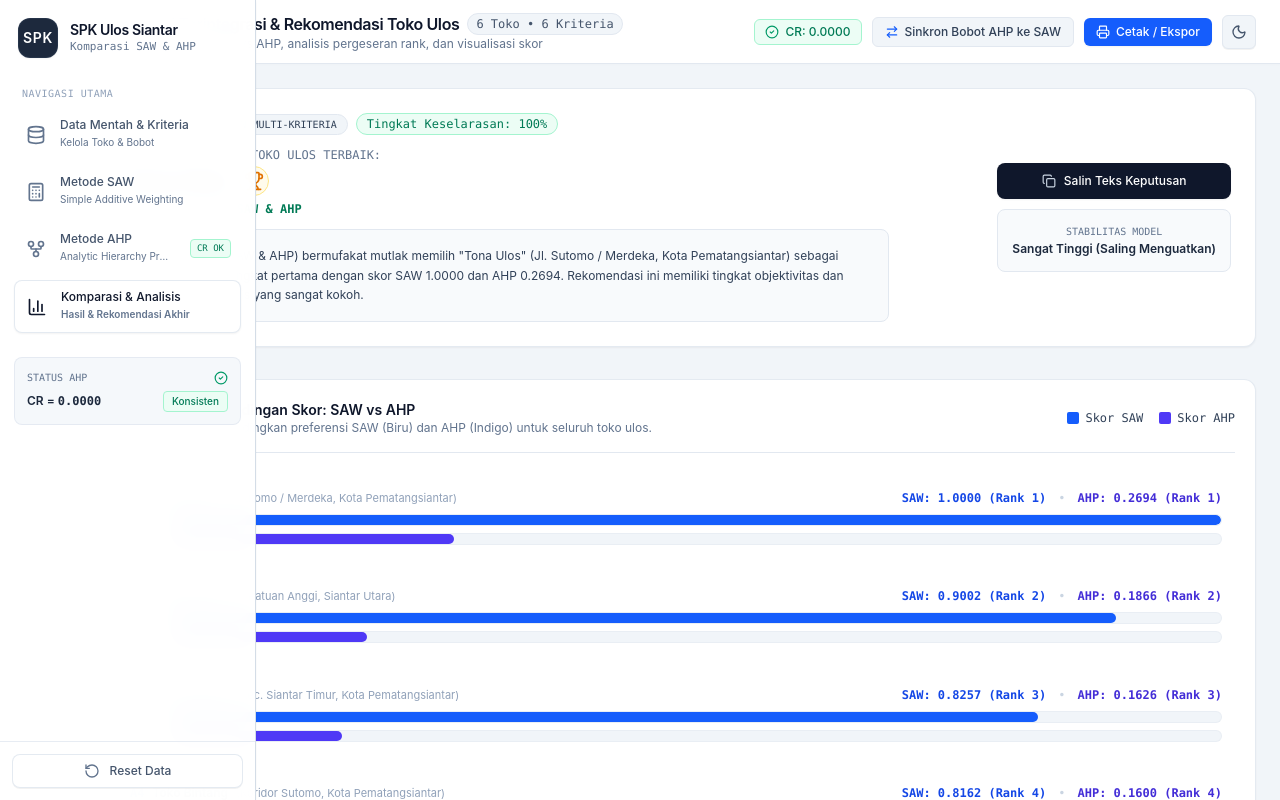
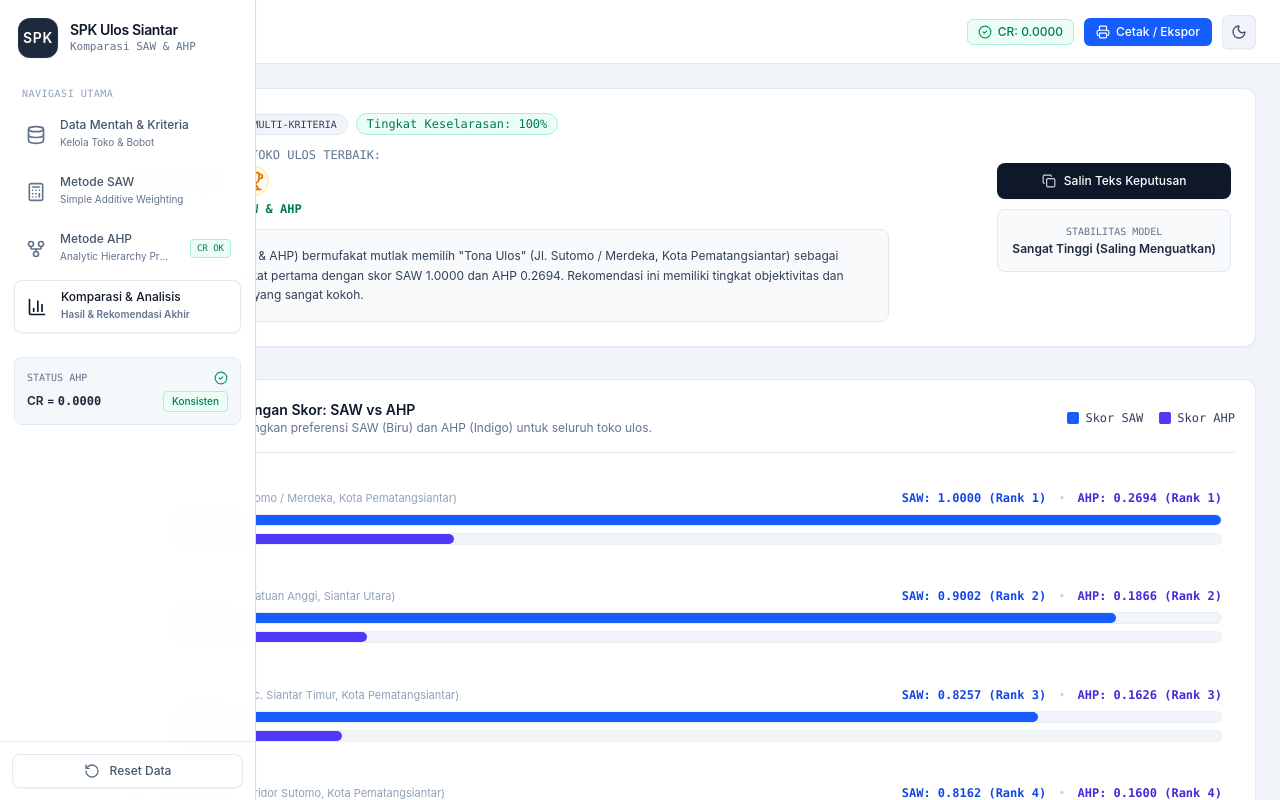
Before and after one commit to vinxputra-droid/Ssitem-Pendukung-Keputusan, a React (Vite) app: page / in a window 1280 px wide. Built offline with nearby package versions, Linux system fonts and the light colour scheme.

Commit message:
refactor(ahp): remove redundant weight sync and update UI
Removed the feature to apply AHP weights to SAW as it was non-functional for the intended integration. Added localized consistency display for alternative matrices in the AHP tab to improve transparency in multi-criteria evaluation.

```diff
--- a/src/App.tsx
+++ b/src/App.tsx
@@ -246,19 +246,6 @@ export default function App() {
     localStorage.removeItem('spk_ulos_alt_matrices_v2');
   };
 
-  // Sync AHP eigenvector weights to SAW weights
-  const handleApplyAhpWeightsToSaw = () => {
-    setCriteria((prev) =>
-      prev.map((c) => {
-        const ahpWeight = ahpResult.weights[c.id];
-        return {
-          ...c,
-          weight: ahpWeight !== undefined ? ahpWeight : c.weight,
-        };
-      })
-    );
-  };
-
   // Full reset back to default
   const handleResetAllData = () => {
     if (window.confirm('Kembalikan seluruh data alternatif dan kriteria ke preset asli Sumatera Utara?')) {
@@ -294,7 +281,6 @@ export default function App() {
           isDarkMode={isDarkMode}
           onToggleDarkMode={() => setIsDarkMode((prev) => !prev)}
           onOpenExport={() => setIsExportOpen(true)}
-          onApplyAhpWeightsToSaw={handleApplyAhpWeightsToSaw}
         />
 
         {/* Scrollable Dashboard View */}
--- a/src/components/Header.tsx
+++ b/src/components/Header.tsx
@@ -1,7 +1,6 @@
 import React from 'react';
 import {
   Printer,
-  ArrowRightLeft,
   CheckCircle2,
   AlertTriangle,
   Sun,
@@ -18,59 +17,17 @@ interface HeaderProps {
   isDarkMode: boolean;
   onToggleDarkMode: () => void;
   onOpenExport: () => void;
-  onApplyAhpWeightsToSaw: () => void;
 }
 
 export const Header: React.FC<HeaderProps> = ({
-  activeTab,
-  alternativeCount,
-  criteriaCount,
   consistency,
   isDarkMode,
   onToggleDarkMode,
   onOpenExport,
-  onApplyAhpWeightsToSaw,
 }) => {
-  const getTabTitle = () => {
-    switch (activeTab) {
-      case 'data':
-        return {
-          title: 'Data Mentah & Kriteria Penilaian',
-          desc: 'Input nilai alternatif toko ulos dan tentukan kriteria serta bobot awal',
-        };
-      case 'saw':
-        return {
-          title: 'Analisis Metode SAW (Simple Additive Weighting)',
-          desc: 'Tahapan normalisasi matriks keputusan benefit/cost dan pembobotan linier',
-        };
-      case 'ahp':
-        return {
-          title: 'Analisis Metode AHP (Analytic Hierarchy Process)',
-          desc: 'Matriks perbandingan berpasangan Saaty (1-9), nilai eigen, dan rasio konsistensi',
-        };
-      case 'komparasi':
-        return {
-          title: 'Komparasi Terintegrasi & Rekomendasi Toko Ulos',
-          desc: 'Penyandingan hasil SAW vs AHP, analisis pergeseran rank, dan visualisasi skor',
-        };
-      default:
-        return { title: 'Dashboard SPK Ulos', desc: '' };
-    }
-  };
-
-  const { title, desc } = getTabTitle();
-
   return (
     <header className="h-16 border-b border-slate-200 dark:border-neutral-900 bg-white dark:bg-black px-6 flex items-center justify-between shrink-0 shadow-xs transition-colors duration-200">
-      <div className="flex flex-col">
-        <div className="flex items-center space-x-2">
-          <h2 className="text-base font-semibold text-slate-900 dark:text-white tracking-tight">{title}</h2>
-          <span className="text-xs px-2 py-0.5 rounded-full bg-slate-100 dark:bg-neutral-900 text-slate-600 dark:text-neutral-300 font-mono border border-slate-200 dark:border-neutral-800">
-            {alternativeCount} Toko • {criteriaCount} Kriteria
-          </span>
-        </div>
-        <p className="text-xs text-slate-500 dark:text-neutral-400 line-clamp-1">{desc}</p>
-      </div>
+      <div className="flex flex-col min-w-0" />
 
       <div className="flex items-center space-x-2.5">
         {/* AHP Status indicator badge */}
@@ -90,20 +47,10 @@ export const Header: React.FC<HeaderProps> = ({
           <span>CR: {consistency.cr.toFixed(4)}</span>
         </div>
 
-        {/* Sync AHP weights to SAW button */}
-        <button
-          onClick={onApplyAhpWeightsToSaw}
-          className="flex items-center space-x-1.5 px-3 py-1.5 rounded-md text-xs font-medium text-slate-700 dark:text-neutral-200 bg-slate-100 dark:bg-neutral-900 hover:bg-slate-200 dark:hover:bg-neutral-800 transition border border-slate-200 dark:border-neutral-800"
-          title="Terapkan bobot prioritas hasil perhitungan AHP langsung ke bobot SAW"
-        >
-          <ArrowRightLeft className="w-3.5 h-3.5 text-blue-600 dark:text-neutral-300" />
-          <span className="hidden sm:inline">Sinkron Bobot AHP ke SAW</span>
-        </button>
-
         {/* Export / Print */}
         <button
           onClick={onOpenExport}
-          className="flex items-center space-x-1.5 px-3 py-1.5 rounded-md text-xs font-medium text-white bg-blue-600 hover:bg-blue-700 dark:bg-neutral-900 dark:hover:bg-neutral-800 dark:border dark:border-neutral-800 transition shadow-xs"
+          className="flex items-center space-x-1.5 px-3 py-1.5 rounded-md text-xs font-medium text-white bg-blue-600 hover:bg-blue-700 dark:bg-neutral-900 dark:hover:bg-neutral-800 dark:border dark:border-neutral-800 transition shadow-xs cursor-pointer"
         >
           <Printer className="w-3.5 h-3.5" />
           <span className="hidden sm:inline">Cetak / Ekspor</span>
--- a/src/components/MetodeAhpTab.tsx
+++ b/src/components/MetodeAhpTab.tsx
@@ -43,6 +43,7 @@ export const MetodeAhpTab: React.FC<MetodeAhpTabProps> = ({
     alternativeColumnSums,
     alternativeNormalizedMatrices,
     alternativeLocalPriorities,
+    alternativeConsistency,
     combinedAlternativeMatrix,
     evaluations,
   } = ahpResult;
@@ -52,6 +53,7 @@ export const MetodeAhpTab: React.FC<MetodeAhpTabProps> = ({
   const activeAltColSums = alternativeColumnSums[selectedAltCritId] || [];
   const activeAltNormMatrix = alternativeNormalizedMatrices[selectedAltCritId] || [];
   const activeAltEigenvector = alternativeLocalPriorities[selectedAltCritId] || [];
+  const activeAltCons = alternativeConsistency?.[selectedAltCritId];
 
   return (
     <div className="space-y-8 max-w-7xl mx-auto">
@@ -468,6 +470,82 @@ export const MetodeAhpTab: React.FC<MetodeAhpTabProps> = ({
               </tbody>
             </table>
           </div>
+
+          {/* Sub-section: Normalisasi Matriks Alternatif per Kriteria */}
+          <div className="pt-4 border-t border-slate-200 dark:border-neutral-900 space-y-3">
+            <div className="flex items-center justify-between">
+              <h5 className="text-xs font-bold text-slate-900 dark:text-white uppercase font-mono">
+                Normalisasi Matriks Alternatif &amp; Vektor Prioritas Lokal — {currentActiveCrit.code}
+              </h5>
+              <span className="text-[11px] text-slate-500 font-mono">
+                b_ij = a_ij / JumlahKolom_j
+              </span>
+            </div>
+
+            <div className="overflow-x-auto">
+              <table className="w-full text-left text-xs">
+                <thead className="bg-slate-100 dark:bg-neutral-900 text-slate-600 dark:text-neutral-400 uppercase font-mono border-b border-slate-200 dark:border-neutral-800">
+                  <tr>
+                    <th className="py-2 px-3 w-16">Kode</th>
+                    <th className="py-2 px-3 min-w-[140px]">Alternatif</th>
+                    {alternatives.map((alt) => (
+                      <th key={alt.id} className="py-2 px-3 text-center">
+                        {alt.code}
+                      </th>
+                    ))}
+                    <th className="py-2 px-4 text-center bg-blue-100 dark:bg-neutral-800 text-blue-900 dark:text-white font-bold min-w-[130px]">
+                      Vektor Prioritas (Eigenvector)
+                    </th>
+                  </tr>
+                </thead>
+                <tbody className="divide-y divide-slate-100 dark:divide-neutral-900 text-slate-700 dark:text-neutral-300 font-mono">
+                  {alternatives.map((rowAlt, i) => {
+                    const localWeight = activeAltEigenvector[i] ?? 0;
+                    return (
+                      <tr key={rowAlt.id} className="hover:bg-slate-50/70 dark:hover:bg-neutral-900/50">
+                        <td className="py-2 px-3 font-bold text-blue-700 dark:text-blue-400">{rowAlt.code}</td>
+                        <td className="py-2 px-3 font-sans font-medium text-slate-900 dark:text-white">{rowAlt.name}</td>
+                        {alternatives.map((colAlt, j) => (
+                          <td key={colAlt.id} className="py-2 px-3 text-center">
+                            {(activeAltNormMatrix[i]?.[j] ?? 0).toFixed(4)}
+                          </td>
+                        ))}
+                        <td className="py-2 px-4 text-center font-bold text-blue-800 dark:text-blue-400 bg-blue-50 dark:bg-neutral-900">
+                          {localWeight.toFixed(4)}
+                        </td>
+                      </tr>
+                    );
+                  })}
+                </tbody>
+              </table>
+            </div>
+
+            {/* Consistency Check metrics for current criterion alternative matrix */}
+            {activeAltCons && (
+              <div className="mt-3 p-3 rounded-lg bg-slate-50 dark:bg-neutral-950 border border-slate-200 dark:border-neutral-900 flex flex-col md:flex-row md:items-center justify-between gap-3 text-xs">
+                <div className="flex items-center space-x-2">
+                  <span
+                    className={`inline-flex items-center px-2 py-0.5 rounded text-[10px] font-bold font-mono uppercase ${
+                      activeAltCons.isConsistent
+                        ? 'bg-emerald-100 text-emerald-800 dark:bg-emerald-950/80 dark:text-emerald-300 border border-emerald-300 dark:border-emerald-800'
+                        : 'bg-rose-100 text-rose-800 dark:bg-rose-950/80 dark:text-rose-300 border border-rose-300 dark:border-rose-800'
+                    }`}
+                  >
+                    {activeAltCons.isConsistent ? 'KONSISTEN' : 'TIDAK KONSISTEN'}
+                  </span>
+                  <span className="text-slate-700 dark:text-neutral-300 font-medium">
+                    Konsistensi Pairwise Alternatif ({currentActiveCrit.code}): CR = <strong className="font-mono">{activeAltCons.cr.toFixed(4)}</strong>
+                  </span>
+                </div>
+                <div className="flex items-center space-x-4 font-mono text-[11px] text-slate-600 dark:text-neutral-400">
+                  <span>λmax = {activeAltCons.lambdaMax.toFixed(4)}</span>
+                  <span>CI = {activeAltCons.ci.toFixed(4)}</span>
+                  <span>RI = {activeAltCons.ri.toFixed(2)}</span>
+                  <span className="font-bold text-slate-900 dark:text-white">CR = {activeAltCons.cr.toFixed(4)}</span>
+                </div>
+              </div>
+            )}
+          </div>
         </div>
       </div>
 
```
